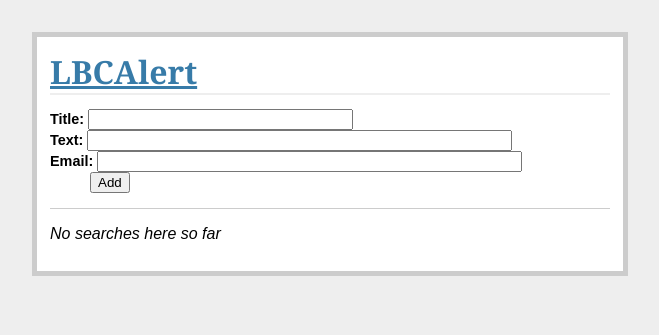
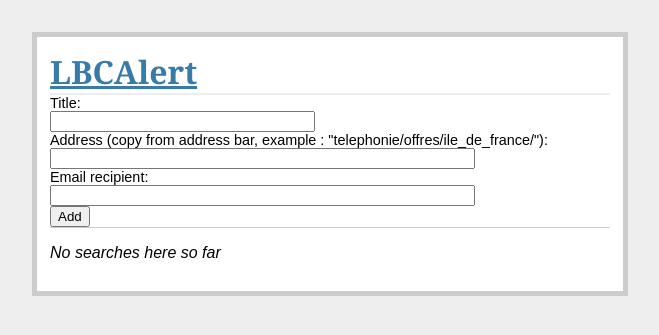
Before and after one commit to bbrangeo/lbcalert, a Flask app: page / in a window 1280 px wide. Shown: the top 335 px of the page, without its empty margins (310-969 px from the left). Run offline with Flask 2, Linux system fonts and the light colour scheme; data that the repository does not hold is empty.

Commit message:
form field descriptions

```diff
--- a/templates/show_searches.html
+++ b/templates/show_searches.html
@@ -1,12 +1,16 @@
 {% extends "layout.html" %}
 {% block body %}
     <form action="{{ url_for('add_search') }}" method=post class=add-search>
-      <dl>
-        <dt>Title: <input type=text size=30 name=title>
-        <dt>Text: <input type=text size=50 name=terms>
-        <dt>Email: <input type=text size=50 name=email>
-        <dd><input type=submit value=Add>
-      </dl>
+    Title:<br>
+    <input type=text size=30 name=title>
+    <br>
+    Address (copy from address bar, example : "telephonie/offres/ile_de_france/"):<br>
+    <input type=text size=50 name=terms>
+    <br>
+    Email recipient:<br>
+    <input type=text size=50 name=email>
+    <br>
+    <input type=submit value=Add>
     </form>
   <p class=entries>
   {% for search in searches %}
```
